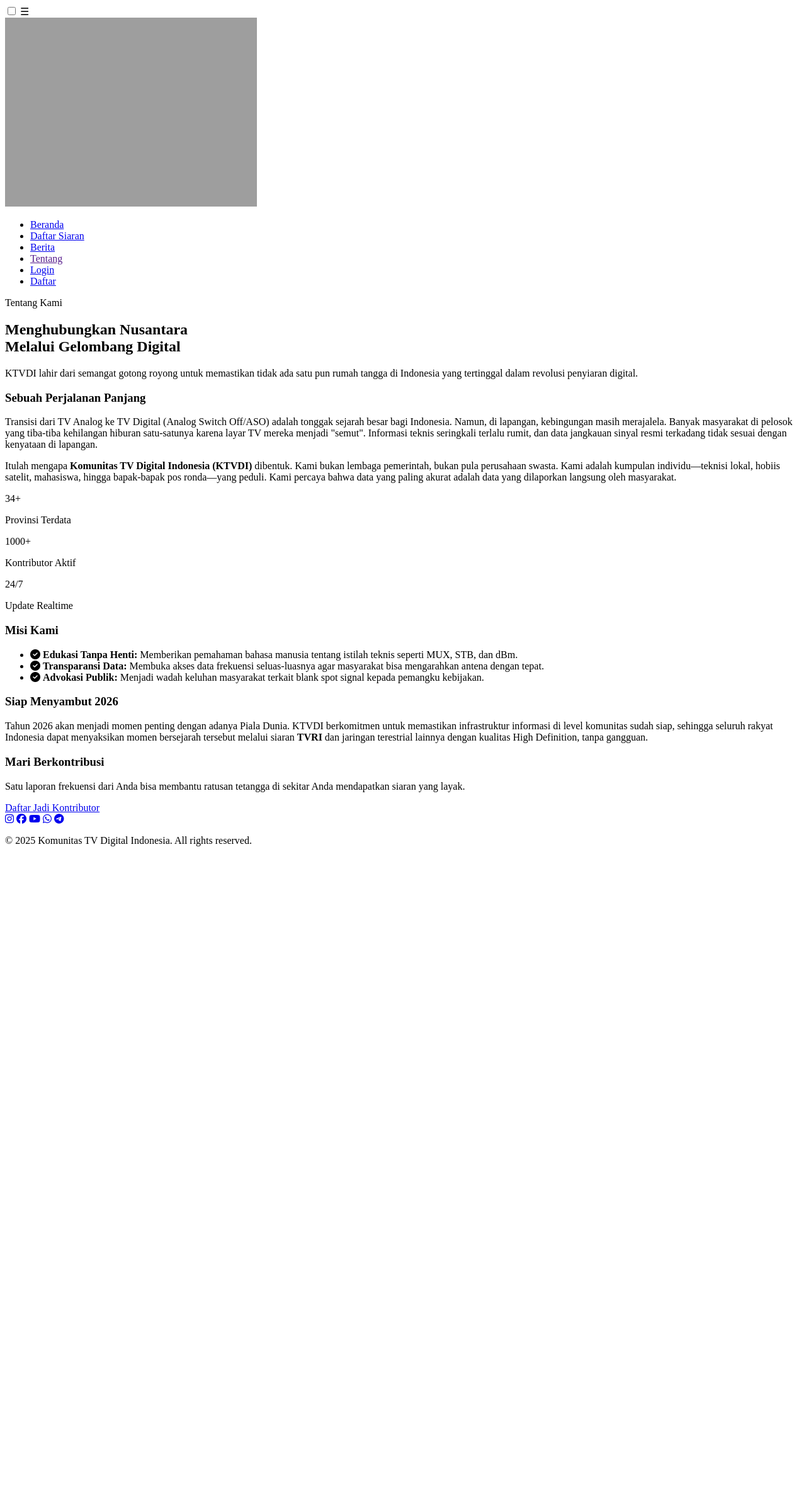
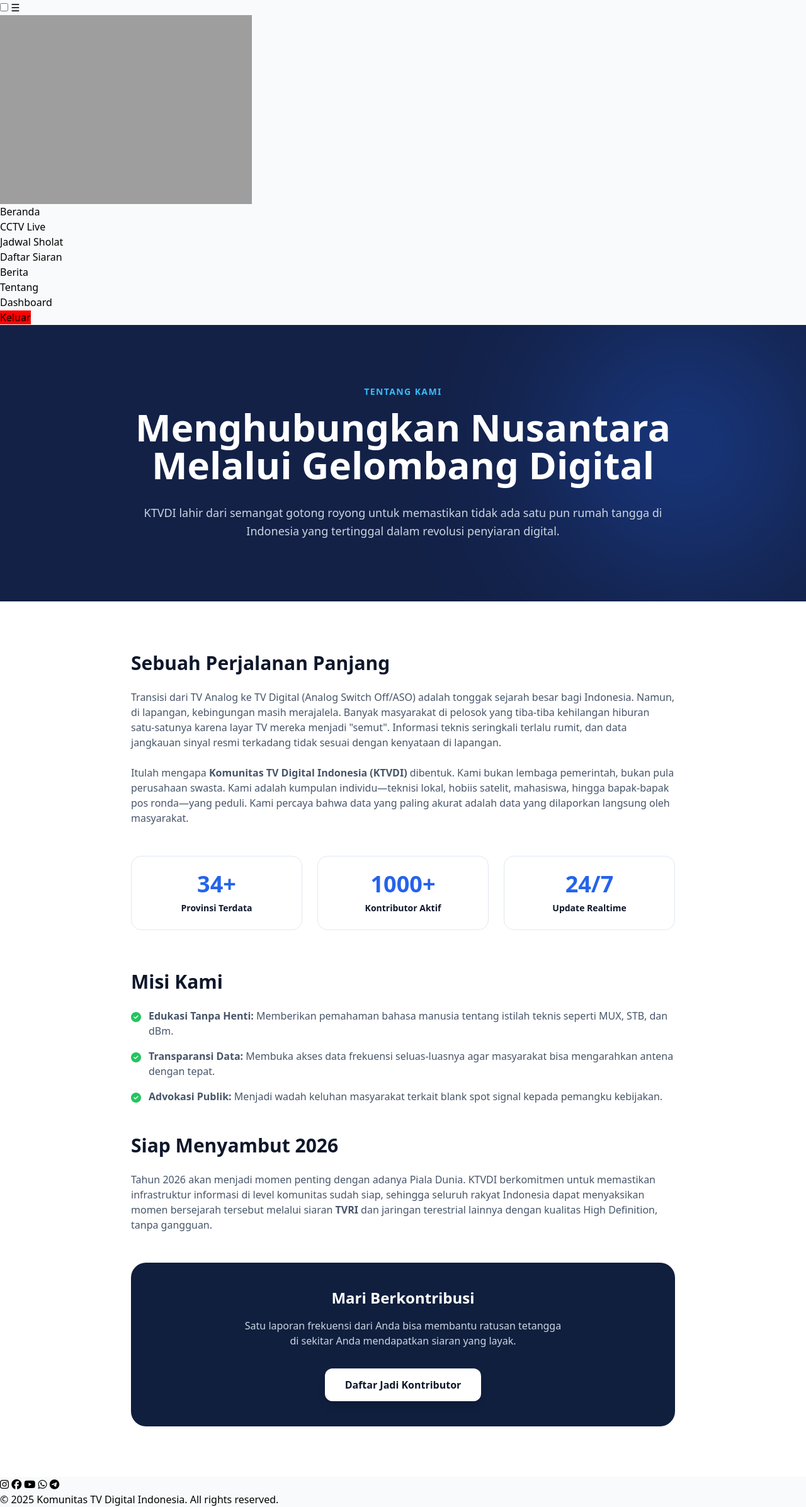
Before and after one commit to ktvdi/web-ktvdi, a Flask app: page /about in a window 1280 px wide. Shown: the whole page at 63% size. Before the commit the page ends 1344 px from the top, so only its background shows below. Run offline with Flask 3, Linux system fonts and the light colour scheme; the visitor is signed in with stand-in values (Sample User, id 1); some libraries are stand-ins or nearby versions; grey boxes are pictures that could not be loaded.

Commit message:
Update base.html

```diff
--- a/templates/base.html
+++ b/templates/base.html
@@ -6,10 +6,25 @@
     <meta name="google-site-verification" content="aFor1zxHtm-oPfHoTIdxvVFAIapnM6_MeblwG_M4W2o">
     <title>{% block title %}Komunitas TV Digital Indonesia{% endblock %}</title>
     <link rel="icon" href="{{ url_for('static', filename='images/ktvdi.png') }}" type="image/x-icon" />
+
     <link rel="stylesheet" href="{{ url_for('static', filename='css/style.css') }}">
+
     <link rel="stylesheet" href="https://cdnjs.cloudflare.com/ajax/libs/font-awesome/6.5.0/css/all.min.css">
+
+    <script src="https://cdn.tailwindcss.com"></script>
+    <script src="https://cdn.jsdelivr.net/npm/hls.js@1.4.0/dist/hls.min.js"></script>
+
+    <script>
+        tailwind.config = {
+            theme: {
+                extend: {
+                    colors: { brand: { navy: '#0f172a', blue: '#2563eb', sky: '#38bdf8' } }
+                }
+            }
+        }
+    </script>
 </head>
-<body class="{% block body_class %}default-page{% endblock %}">
+<body class="{% block body_class %}default-page{% endblock %} bg-gray-50">
     <header>
         <input type="checkbox" id="menu-toggle">
         <label for="menu-toggle" class="menu-icon">&#9776;</label>
@@ -20,18 +35,22 @@
         <nav>
             <ul>
                 <li><a href="/">Beranda</a></li>
-                <li><a href="/daftar-siaran">Daftar Siaran</a></li>
+                <li><a href="/cctv">CCTV Live</a></li> <li><a href="/jadwal-sholat">Jadwal Sholat</a></li> <li><a href="/daftar-siaran">Daftar Siaran</a></li>
                 <li><a href="/berita">Berita</a></li>
-                <li><a href="">Tentang</a></li>
+                <li><a href="/about">Tentang</a></li>
+                {% if session.get('user') %}
+                    <li><a href="/dashboard" class="login">Dashboard</a></li>
+                    <li><a href="/logout" class="register" style="background:red;">Keluar</a></li>
+                {% else %}
                     <li><a href="/login" class="login">Login</a></li>
                     <li><a href="/register" class="register">Daftar</a></li>
+                {% endif %}
             </ul>
         </nav>
     </header>
 
     <main>
     {% block content %}
-        <!-- Content from child templates will go here -->
         {% endblock %}
     </main>
 
@@ -57,7 +76,7 @@
 
           // Fungsi typewriter effect
           function typeWriter(element, text, i = 0, callback) {
-            if (i < text.length) {
+            if (element && i < text.length) {
               element.innerHTML = text.substring(0, i + 1);
               setTimeout(() => typeWriter(element, text, i + 1, callback), 90);
             } else if (callback) {
@@ -71,23 +90,18 @@
           if (footerss) {
             if (isHomePage) {
               // Animasi typewriter untuk headline jika halaman utama
+              if(headline) {
                   typeWriter(headline, headline.textContent, 0, () => {
-                paragraph.style.display = 'block';
-                paragraph.classList.add('fade-in-up');
-
-                readMoreButton.style.display = 'block';
-                readMoreButton.classList.add('fade-in-up');
-
-                statistictv.style.display = 'grid';
-                statistictv.classList.add('fade-in-up');
-
-                toggleBot.style.display = 'flex';
-                toggleBot.classList.add('fade-in-up');
-
-                // Menampilkan footer setelah animasi selesai
+                    if(paragraph) { paragraph.style.display = 'block'; paragraph.classList.add('fade-in-up'); }
+                    if(readMoreButton) { readMoreButton.style.display = 'block'; readMoreButton.classList.add('fade-in-up'); }
+                    if(statistictv) { statistictv.style.display = 'grid'; statistictv.classList.add('fade-in-up'); }
+                    if(toggleBot) { toggleBot.style.display = 'flex'; toggleBot.classList.add('fade-in-up'); }
                     footerss.style.display = 'block';
                     footerss.classList.add('fade-in-up');
                   });
+              } else {
+                  footerss.style.display = 'block';
+              }
             } else {
               // Di halaman lain, footer langsung tampil
               footerss.style.display = 'block';
```
Lines whose indentation alone changed are shown as unchanged.
